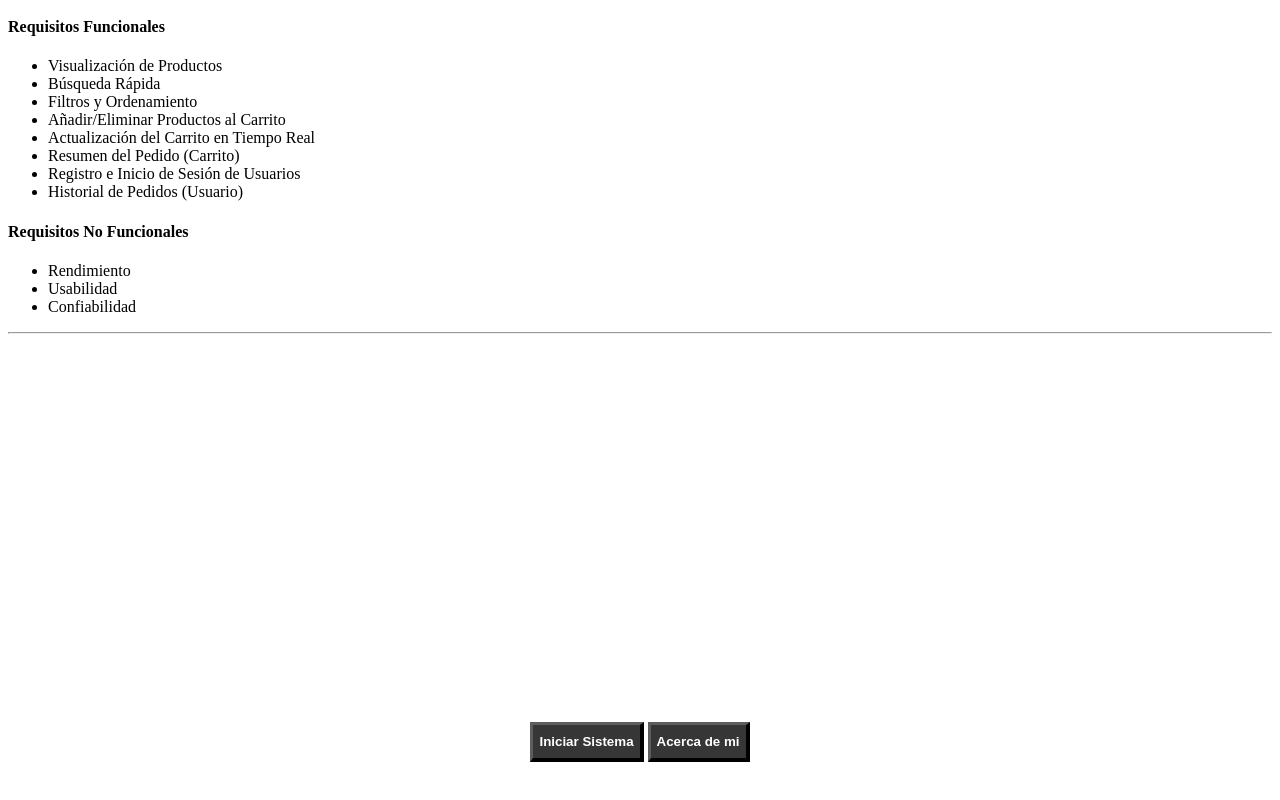
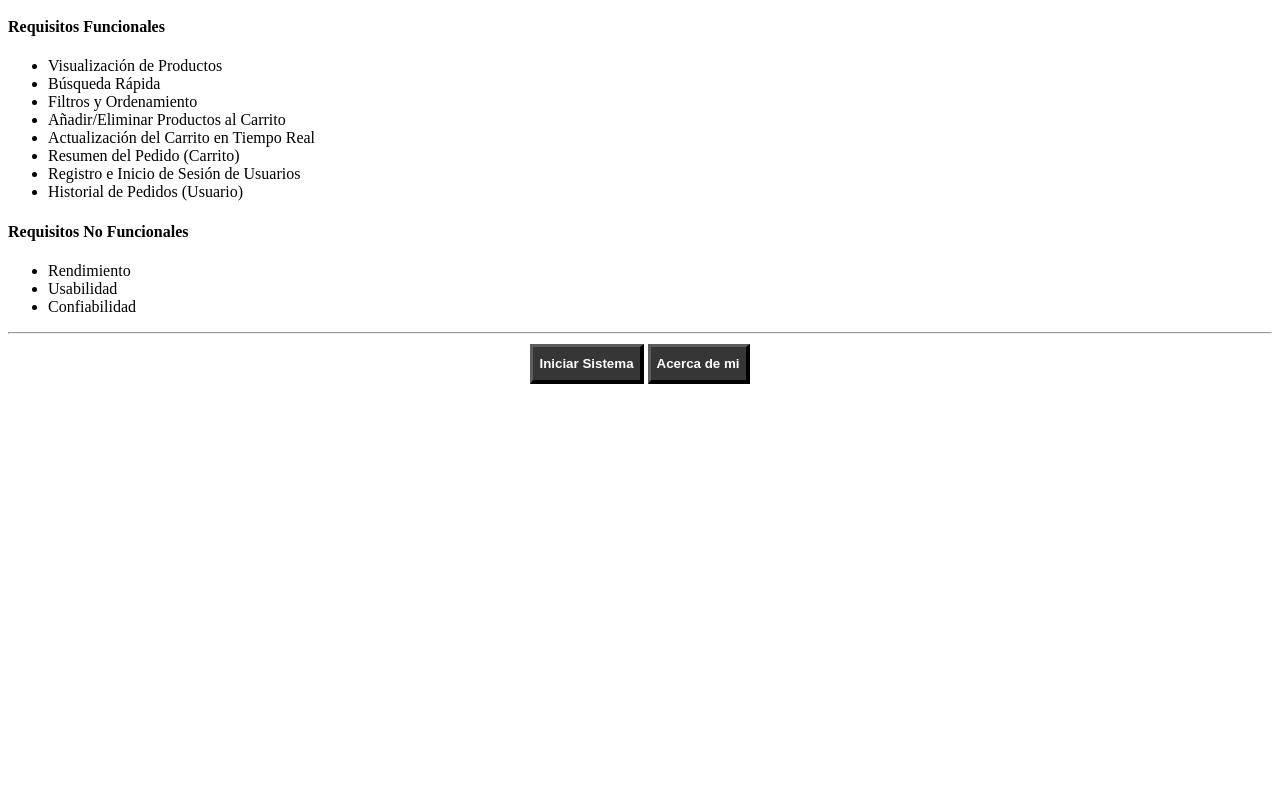
Before and after one commit to CodeNullException/Proyecto-Web-1, a plain HTML site: page index.html in a window 1280 px wide. Shown: the part 124-924 px from the top of the page. Drawn offline with Linux system fonts and the light colour scheme.

Commit message:
Update style.css

```diff
--- a/style.css
+++ b/style.css
@@ -20,7 +20,7 @@ div{
   height: 100vh;             /* Altura de toda la ventana */
   display: flex;             /* Activar Flexbox */
   justify-content: center;   /* Centrar horizontalmente */
-  align-items: center;       /* Centrar verticalmente */
+  /*align-items: center;        Centrar verticalmente */
 }
 
 button:active { /*Cuando Clickeo mi boton cambia a color 555555*/
```
